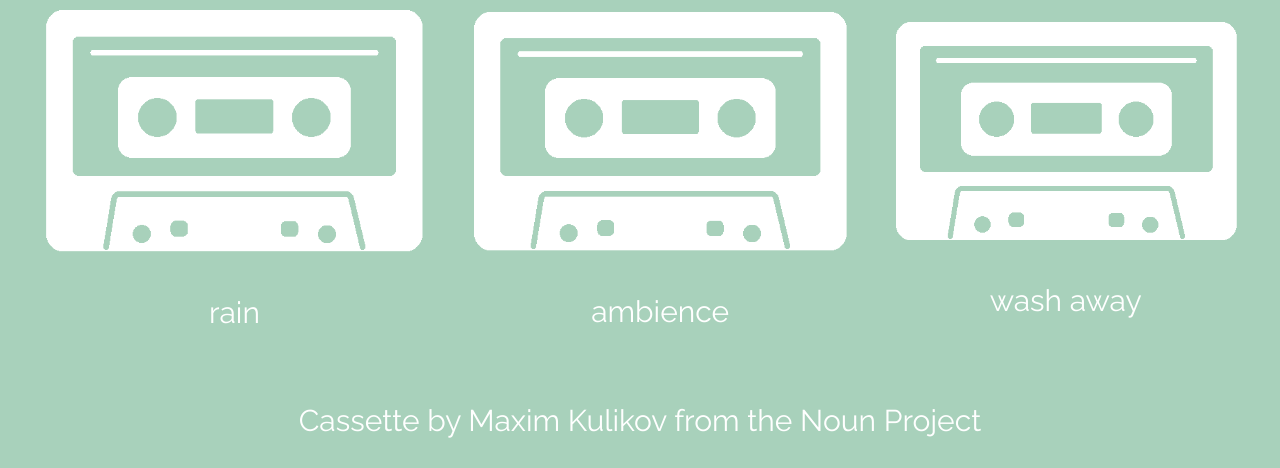
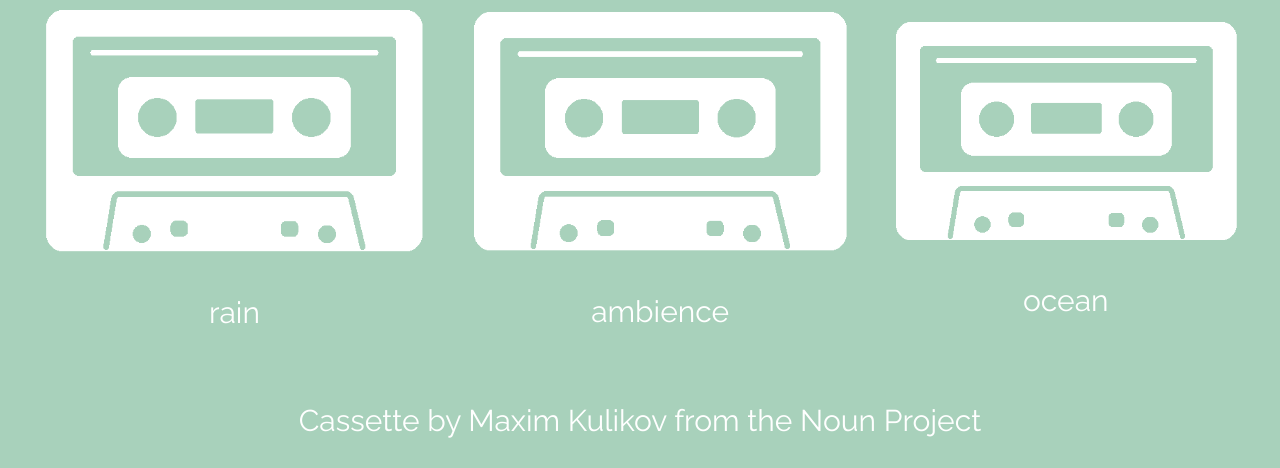
Before and after one commit to cssi-atx-2018/EVALution, a Python web app: template templates/music.html in a window 1280 px wide. Shown: the part 1263-1731 px from the top of the page. Run offline with Jinja, Linux system fonts and the light colour scheme; the template is opened without the code that fills it, so the values that code supplies are empty.

Commit message:
weird git stuff

```diff
--- a/templates/music.html
+++ b/templates/music.html
@@ -64,7 +64,7 @@
       </div>
       <div class="inline">
         <a href="https://open.spotify.com/user/spotify/playlist/37i9dQZF1DWXzR2GKEiHgT"><img src="css/tape3.png" class="tape"></a>
-        <p>wash away</p>
+        <p>ocean</p>
       </div>
     </div>
     <footer>
```
